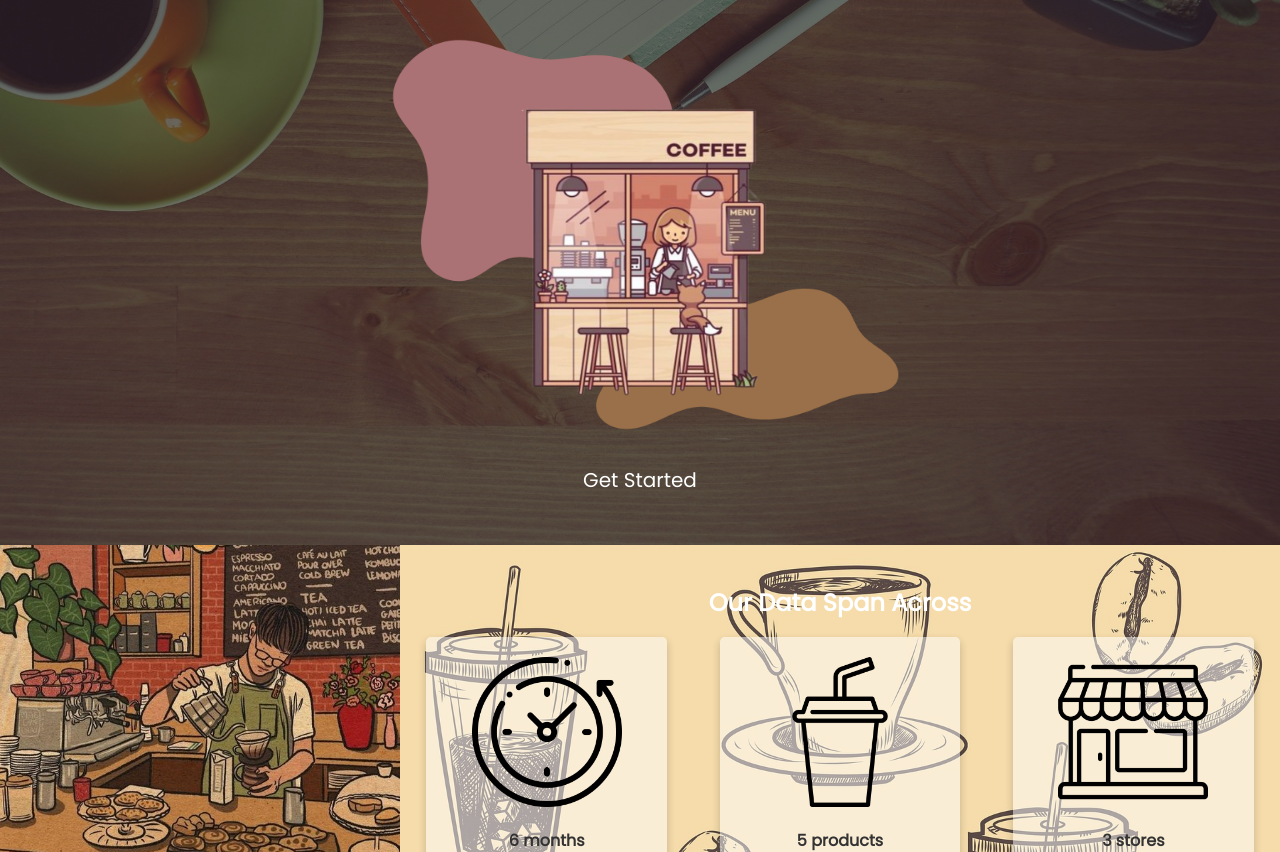
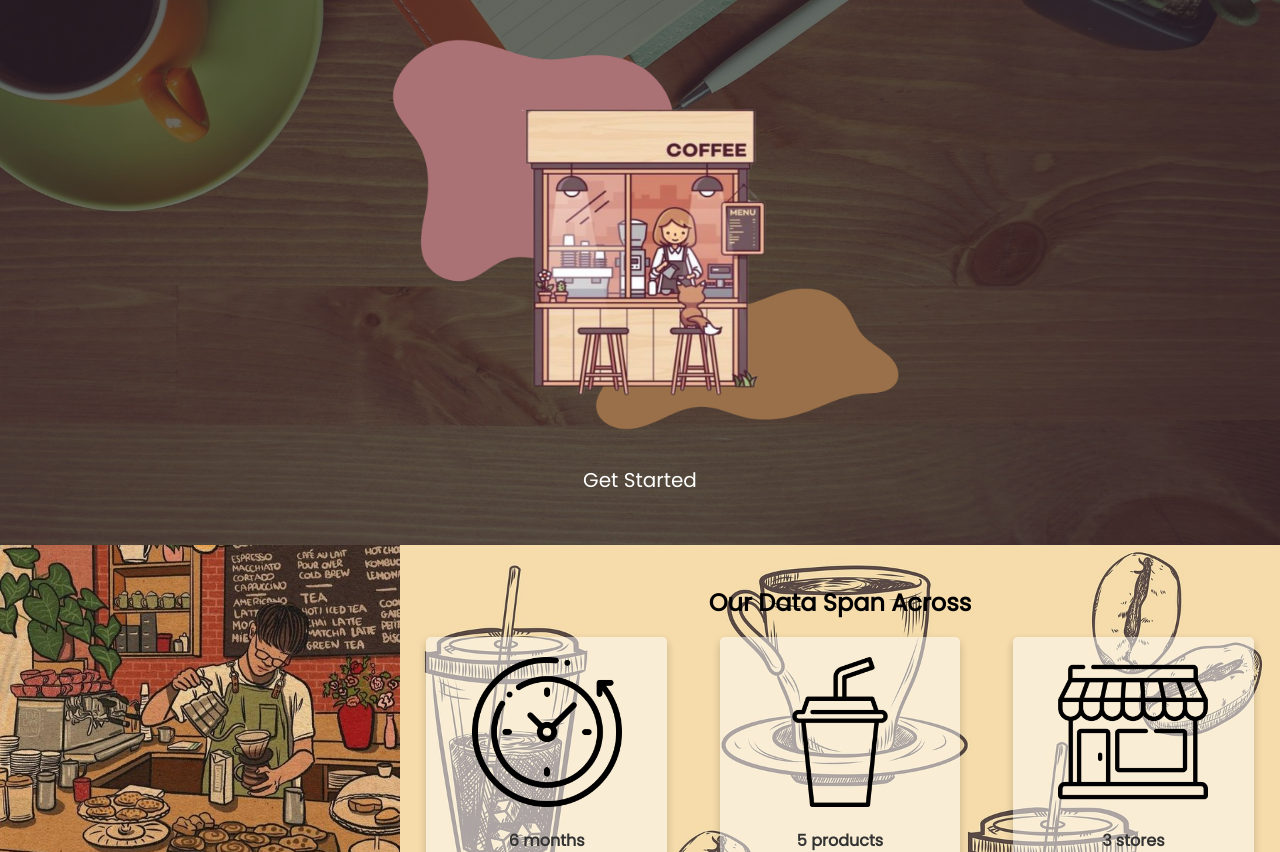
Before and after one commit to Kampus-Merdeka-Software-Engineering/km-feb24-section-semarang-team-20, a website: page index.html in a window 1280 px wide. Shown: the part 248-1100 px from the top of the page. Drawn offline with Linux system fonts and the light colour scheme.

Commit message:
text fix

```diff
--- a/index.html
+++ b/index.html
@@ -37,7 +37,7 @@
           alt="Coffee Shop"
         />
         <div class="image-container">
-          <h2 style="color: white;">Our Data Span Across</h2>
+          <h2 style="color: black;">Our Data Span Across</h2>
           <div class="image-row">
             <div class="image-item">
               <img src="image/clock.png" alt="Clock" />
```
